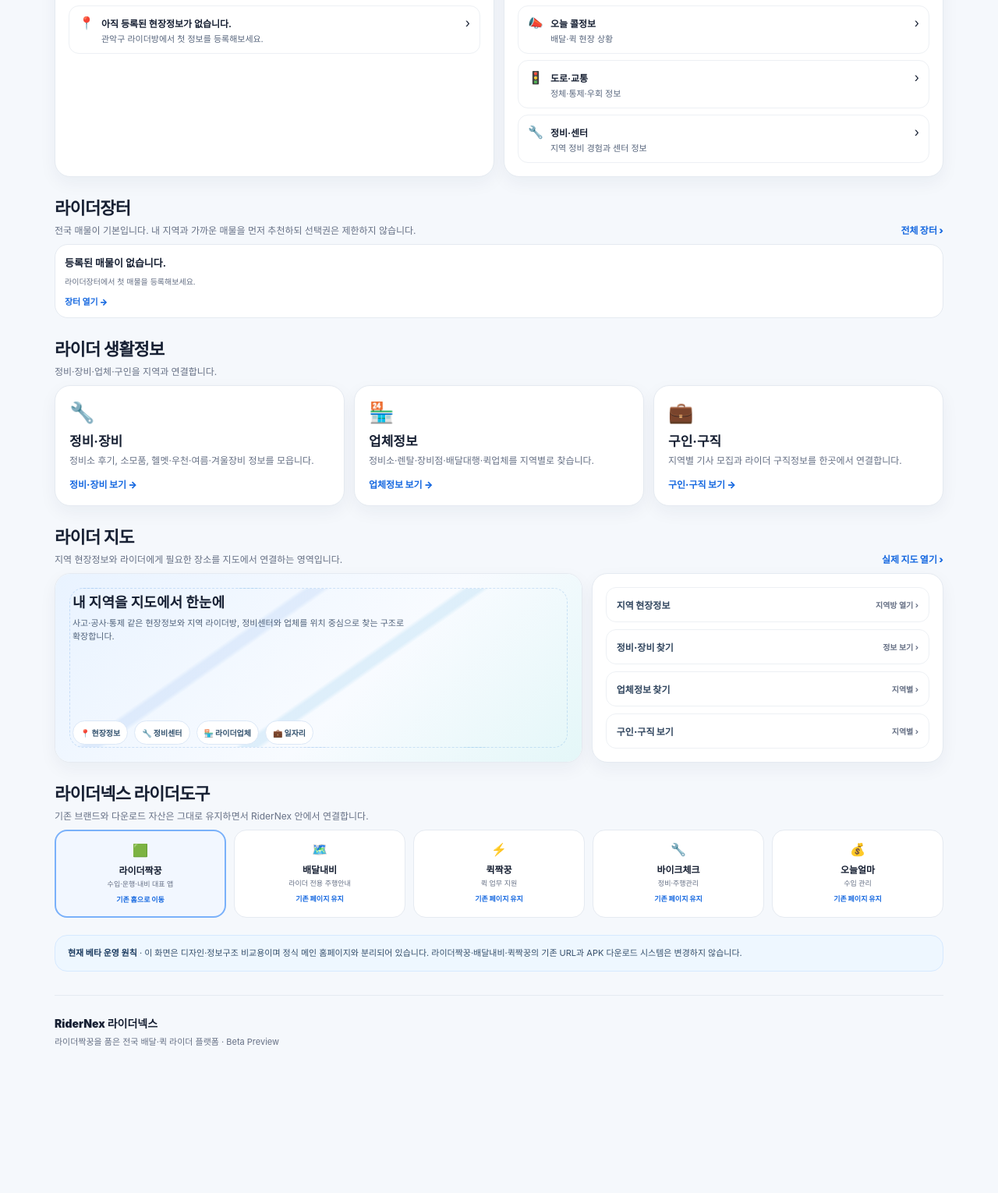
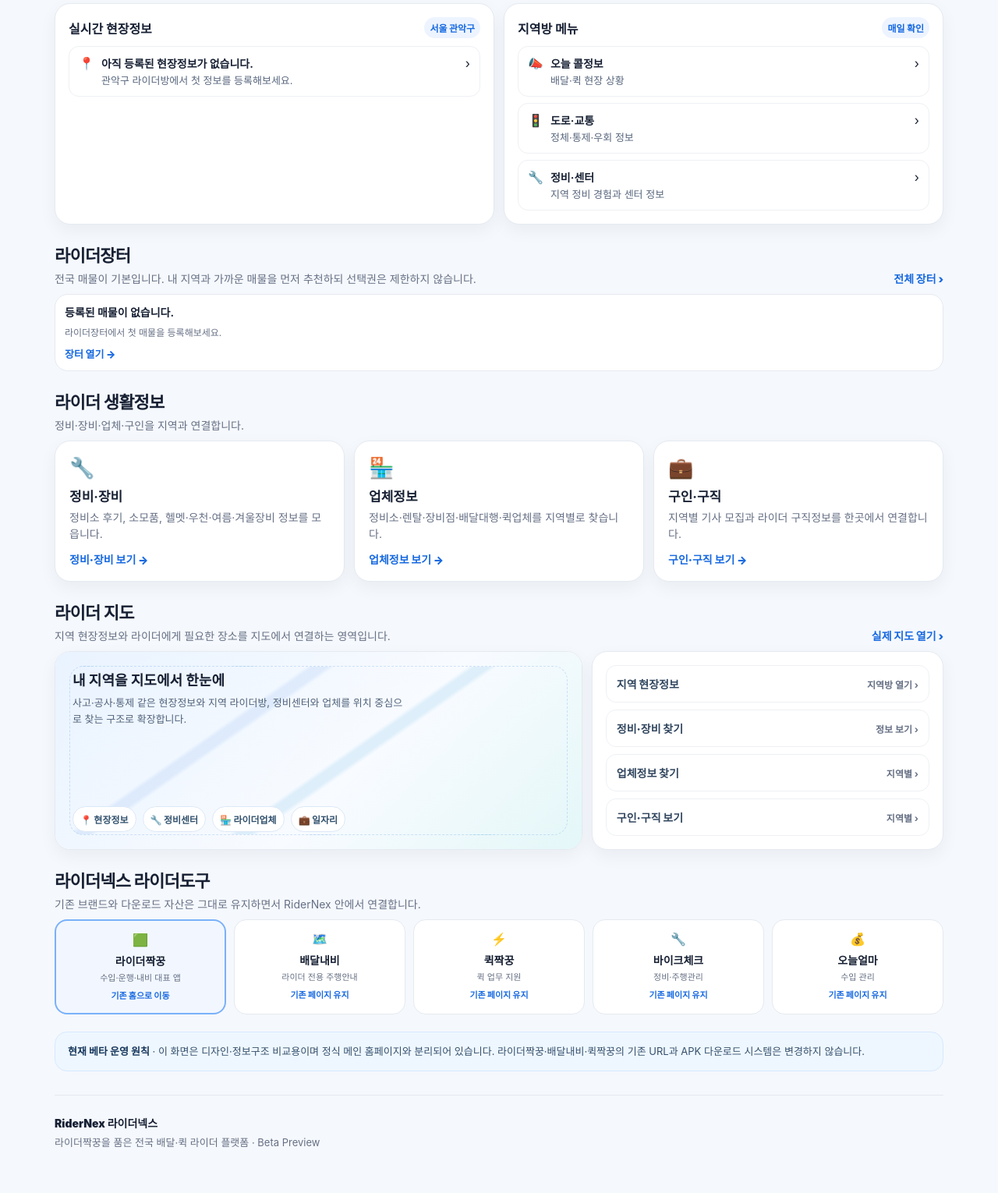
Before and after one commit to sunpeaker1/baedal-jjakkung-download, a website: page ridernex-beta/index.html in a window 1280 px wide. Shown: the part 1196-2726 px from the top of the page at 78% size. Before the commit the page ends 2595 px from the top, so only its background shows below. Drawn offline with Linux system fonts and the light colour scheme.

Commit message:
Increase RiderNex small text readability

```diff
--- a/ridernex-beta/index.html
+++ b/ridernex-beta/index.html
@@ -10,20 +10,20 @@
 <style>
 :root{--blue:#1769e0;--blue2:#0e56c7;--ink:#172033;--muted:#667085;--line:#e5eaf1;--bg:#f5f8fc;--panel:#fff;--green:#16a36a;--orange:#e78616;--red:#d74343;--shadow:0 14px 34px rgba(27,47,77,.09)}
 *{box-sizing:border-box}html{scroll-behavior:smooth}body{margin:0;background:var(--bg);color:var(--ink);font-family:-apple-system,BlinkMacSystemFont,"Noto Sans KR","Apple SD Gothic Neo","Segoe UI",sans-serif}a{text-decoration:none;color:inherit}button,input{font:inherit}
-.top{position:sticky;top:0;z-index:50;background:rgba(255,255,255,.94);backdrop-filter:blur(16px);border-bottom:1px solid var(--line)}.topin{max-width:1180px;margin:auto;padding:12px 20px;display:grid;grid-template-columns:auto 1fr auto;gap:18px;align-items:center}.brand{display:flex;align-items:center;gap:10px}.logoMetal{width:58px;height:44px;display:block;filter:drop-shadow(0 4px 6px rgba(12,74,160,.20))}.brandWord{display:block;font-size:20px;line-height:1;font-weight:1000;letter-spacing:-.8px;white-space:nowrap}.brandWord .rider{color:#162943}.brandWord .nex{color:#0874e8}.brand small{display:block;margin-top:5px;color:var(--muted);font-size:10px;font-weight:800}.search{display:flex;border:2px solid var(--blue);border-radius:14px;overflow:hidden;background:white}.search input{width:100%;border:0;outline:0;padding:12px 14px}.search button{border:0;background:var(--blue);color:#fff;font-weight:900;padding:0 18px}.auth{display:flex;gap:7px}.auth button,.auth a{border:1px solid var(--line);background:#fff;padding:9px 12px;border-radius:11px;font-weight:900;font-size:12px}.auth .join{background:var(--blue);border-color:var(--blue);color:#fff}
-.nav{background:#fff;border-bottom:1px solid var(--line);overflow:auto;white-space:nowrap}.navin{max-width:1180px;margin:auto;padding:0 20px;display:flex;gap:3px}.nav a{padding:13px 12px;font-size:13px;font-weight:900;color:#46536a}.nav a:hover{color:var(--blue);background:#f2f7ff}
-.wrap{max-width:1180px;margin:auto;padding:22px 20px 46px}.beta{display:inline-flex;align-items:center;gap:7px;padding:7px 10px;border-radius:999px;background:#fff0d8;color:#9a5b00;border:1px solid #f5d8a4;font-size:11px;font-weight:1000}
-.hero{margin-top:12px;display:grid;grid-template-columns:1.55fr .75fr;gap:16px}.heroMain{min-height:280px;padding:34px;border-radius:26px;background:linear-gradient(135deg,#174fa8,#1769e0 55%,#25a8d7);color:#fff;position:relative;overflow:hidden;box-shadow:var(--shadow)}.heroMain:after{content:"";position:absolute;width:300px;height:300px;border-radius:50%;background:rgba(255,255,255,.11);right:-70px;bottom:-110px}.heroMain h1{margin:0;font-size:38px;line-height:1.13;letter-spacing:-2px}.heroMain p{margin:15px 0 0;max-width:620px;color:#eaf3ff;font-weight:700;line-height:1.65}.bridge{margin-top:22px;padding:12px 14px;border-radius:14px;background:rgba(255,255,255,.12);display:inline-flex;flex-direction:column;gap:2px}.bridge b{font-size:13px}.bridge span{font-size:11px;color:#dfeeff}.heroSide{display:grid;gap:12px}.sidecard{padding:18px;border-radius:22px;background:#fff;border:1px solid var(--line);box-shadow:var(--shadow)}.sidecard h3{margin:0;font-size:16px}.sidecard p{margin:8px 0 0;color:var(--muted);font-size:12px;line-height:1.55}.sideBtns{display:grid;grid-template-columns:1fr 1fr;gap:8px;margin-top:13px}.sideBtns a{padding:11px;border-radius:11px;text-align:center;background:#f3f7fd;font-size:12px;font-weight:900;color:#345}
-.portalQuick{margin-top:16px;display:grid;grid-template-columns:repeat(5,1fr);gap:9px}.quickLink{min-height:88px;padding:13px 10px;border:1px solid var(--line);border-radius:17px;background:#fff;display:flex;flex-direction:column;align-items:center;justify-content:center;text-align:center;box-shadow:0 7px 20px rgba(27,47,77,.045)}.quickLink span{font-size:24px;line-height:1}.quickLink b{margin-top:8px;font-size:12px}.quickLink small{margin-top:3px;color:var(--muted);font-size:9px;line-height:1.35}.quickLink.primary{border-color:#a9cafa;background:linear-gradient(160deg,#fff,#eef5ff)}.quickLink.primary b{color:var(--blue)}
-.mapGrid{display:grid;grid-template-columns:1.2fr .8fr;gap:12px}.mapCard{min-height:190px;border:1px solid var(--line);border-radius:20px;background:#fff;box-shadow:0 8px 22px rgba(27,47,77,.05);overflow:hidden}.mapVisual{height:100%;min-height:190px;padding:22px;display:flex;flex-direction:column;justify-content:space-between;background:linear-gradient(135deg,#e9f3ff,#f8fbff 58%,#e4f7f8);position:relative}.mapVisual:before{content:"";position:absolute;inset:18px;border-radius:18px;background:linear-gradient(145deg,transparent 0 32%,rgba(26,111,221,.09) 33% 35%,transparent 36% 54%,rgba(39,156,218,.12) 55% 57%,transparent 58%);border:1px dashed rgba(32,116,210,.18)}.mapVisual>*{position:relative;z-index:1}.mapVisual h3{margin:0;font-size:18px}.mapVisual p{margin:7px 0 0;color:#50627a;font-size:11px;line-height:1.55;max-width:430px}.mapPins{display:flex;gap:8px;flex-wrap:wrap}.mapPins span{padding:7px 9px;border-radius:999px;background:#fff;border:1px solid #dce8f7;color:#34536f;font-size:10px;font-weight:900}.mapMenu{padding:17px;display:grid;gap:9px}.mapMenu a{padding:13px;border:1px solid #edf0f4;border-radius:13px;display:flex;align-items:center;justify-content:space-between;font-size:12px;font-weight:900;color:#31465f}.mapMenu a small{font-size:10px;color:var(--muted);font-weight:700}
-.section{margin-top:22px}.title{display:flex;justify-content:space-between;align-items:end;gap:12px;margin-bottom:10px}.title h2{margin:0;font-size:22px;letter-spacing:-.8px}.title p{margin:5px 0 0;font-size:12px;color:var(--muted)}.title a{color:var(--blue);font-weight:900;font-size:12px}
-.grid3{display:grid;grid-template-columns:repeat(3,1fr);gap:12px}.hub{display:block;background:#fff;border:1px solid var(--line);border-radius:20px;padding:18px;box-shadow:0 8px 22px rgba(27,47,77,.05);transition:.15s}.hub:active{transform:scale(.985)}.hub .ico{font-size:26px}.hub h3{margin:8px 0 5px;font-size:17px}.hub p{margin:0;color:var(--muted);font-size:12px;line-height:1.5}.hub.primary{border-color:#bcd5fb;background:linear-gradient(160deg,#fff,#f2f7ff)}.hub .go{display:inline-block;margin-top:12px;color:var(--blue);font-size:12px;font-weight:1000}
-.two{display:grid;grid-template-columns:1fr 1fr;gap:12px}.card{background:#fff;border:1px solid var(--line);border-radius:20px;padding:17px;box-shadow:0 8px 22px rgba(27,47,77,.05)}.cardHead{display:flex;justify-content:space-between;align-items:center;margin-bottom:10px}.cardHead h3{margin:0;font-size:16px}.tag{font-size:10px;font-weight:1000;padding:5px 7px;border-radius:999px;background:#edf4ff;color:var(--blue)}
-.feed{display:grid;gap:8px}.feedItem{padding:11px 12px;border:1px solid #edf0f4;border-radius:13px;display:grid;grid-template-columns:auto 1fr auto;gap:9px;align-items:start;background:#fff;transition:.15s}.feedItem:active{transform:scale(.99);background:#f5f9ff}.feedItem b{font-size:12px}.feedItem p{margin:2px 0 0;color:#58667d;font-size:11px}.feedItem time{font-size:10px;color:#98a2b3}.dot{width:9px;height:9px;border-radius:50%;margin-top:4px;background:var(--green)}.dot.orange{background:var(--orange)}.dot.red{background:var(--red)}
-.market{display:grid;grid-template-columns:repeat(4,1fr);gap:10px}.item{border:1px solid var(--line);background:#fff;border-radius:17px;overflow:hidden}.pic{height:105px;background:linear-gradient(135deg,#dde8f6,#f7f9fc);display:grid;place-items:center;font-size:42px}.itemBody{padding:12px}.itemBody b{font-size:13px}.price{margin-top:6px;font-size:15px;font-weight:1000}.meta{margin-top:5px;color:var(--muted);font-size:10px}
-.tools{display:grid;grid-template-columns:repeat(5,1fr);gap:10px}.tool{background:#fff;border:1px solid var(--line);border-radius:16px;padding:14px;text-align:center}.tool b{display:block;margin-top:7px;font-size:12px}.tool small{display:block;margin-top:3px;color:var(--muted);font-size:9px}.tool.main{border:2px solid #7ab1fa;background:#f2f7ff}.tool em{display:inline-block;margin-top:7px;font-style:normal;font-size:9px;font-weight:1000;color:var(--blue)}
-.statusbar{margin-top:22px;padding:14px 16px;border-radius:16px;background:#eef7ff;border:1px solid #d6e9ff;color:#36506c;font-size:11px;line-height:1.55}.statusbar b{color:#18385d}
-footer{margin-top:30px;padding:25px 0 10px;border-top:1px solid var(--line);color:var(--muted);font-size:11px}.footbrand{color:var(--ink);font-weight:1000;font-size:14px}
+.top{position:sticky;top:0;z-index:50;background:rgba(255,255,255,.94);backdrop-filter:blur(16px);border-bottom:1px solid var(--line)}.topin{max-width:1180px;margin:auto;padding:12px 20px;display:grid;grid-template-columns:auto 1fr auto;gap:18px;align-items:center}.brand{display:flex;align-items:center;gap:10px}.logoMetal{width:58px;height:44px;display:block;filter:drop-shadow(0 4px 6px rgba(12,74,160,.20))}.brandWord{display:block;font-size:20px;line-height:1;font-weight:1000;letter-spacing:-.8px;white-space:nowrap}.brandWord .rider{color:#162943}.brandWord .nex{color:#0874e8}.brand small{display:block;margin-top:5px;color:var(--muted);font-size:12px;font-weight:800}.search{display:flex;border:2px solid var(--blue);border-radius:14px;overflow:hidden;background:white}.search input{width:100%;border:0;outline:0;padding:12px 14px}.search button{border:0;background:var(--blue);color:#fff;font-weight:900;padding:0 18px}.auth{display:flex;gap:7px}.auth button,.auth a{border:1px solid var(--line);background:#fff;padding:9px 12px;border-radius:11px;font-weight:900;font-size:14px}.auth .join{background:var(--blue);border-color:var(--blue);color:#fff}
+.nav{background:#fff;border-bottom:1px solid var(--line);overflow:auto;white-space:nowrap}.navin{max-width:1180px;margin:auto;padding:0 20px;display:flex;gap:3px}.nav a{padding:13px 12px;font-size:14px;font-weight:900;color:#46536a}.nav a:hover{color:var(--blue);background:#f2f7ff}
+.wrap{max-width:1180px;margin:auto;padding:22px 20px 46px}.beta{display:inline-flex;align-items:center;gap:7px;padding:7px 10px;border-radius:999px;background:#fff0d8;color:#9a5b00;border:1px solid #f5d8a4;font-size:13px;font-weight:1000}
+.hero{margin-top:12px;display:grid;grid-template-columns:1.55fr .75fr;gap:16px}.heroMain{min-height:280px;padding:34px;border-radius:26px;background:linear-gradient(135deg,#174fa8,#1769e0 55%,#25a8d7);color:#fff;position:relative;overflow:hidden;box-shadow:var(--shadow)}.heroMain:after{content:"";position:absolute;width:300px;height:300px;border-radius:50%;background:rgba(255,255,255,.11);right:-70px;bottom:-110px}.heroMain h1{margin:0;font-size:38px;line-height:1.13;letter-spacing:-2px}.heroMain p{margin:15px 0 0;max-width:620px;color:#eaf3ff;font-weight:700;line-height:1.65}.bridge{margin-top:22px;padding:12px 14px;border-radius:14px;background:rgba(255,255,255,.12);display:inline-flex;flex-direction:column;gap:2px}.bridge b{font-size:14px}.bridge span{font-size:13px;color:#dfeeff}.heroSide{display:grid;gap:12px}.sidecard{padding:18px;border-radius:22px;background:#fff;border:1px solid var(--line);box-shadow:var(--shadow)}.sidecard h3{margin:0;font-size:16px}.sidecard p{margin:8px 0 0;color:var(--muted);font-size:14px;line-height:1.55}.sideBtns{display:grid;grid-template-columns:1fr 1fr;gap:8px;margin-top:13px}.sideBtns a{padding:11px;border-radius:11px;text-align:center;background:#f3f7fd;font-size:14px;font-weight:900;color:#345}
+.portalQuick{margin-top:16px;display:grid;grid-template-columns:repeat(5,1fr);gap:9px}.quickLink{min-height:88px;padding:13px 10px;border:1px solid var(--line);border-radius:17px;background:#fff;display:flex;flex-direction:column;align-items:center;justify-content:center;text-align:center;box-shadow:0 7px 20px rgba(27,47,77,.045)}.quickLink span{font-size:24px;line-height:1}.quickLink b{margin-top:8px;font-size:14px}.quickLink small{margin-top:3px;color:var(--muted);font-size:11px;line-height:1.35}.quickLink.primary{border-color:#a9cafa;background:linear-gradient(160deg,#fff,#eef5ff)}.quickLink.primary b{color:var(--blue)}
+.mapGrid{display:grid;grid-template-columns:1.2fr .8fr;gap:12px}.mapCard{min-height:190px;border:1px solid var(--line);border-radius:20px;background:#fff;box-shadow:0 8px 22px rgba(27,47,77,.05);overflow:hidden}.mapVisual{height:100%;min-height:190px;padding:22px;display:flex;flex-direction:column;justify-content:space-between;background:linear-gradient(135deg,#e9f3ff,#f8fbff 58%,#e4f7f8);position:relative}.mapVisual:before{content:"";position:absolute;inset:18px;border-radius:18px;background:linear-gradient(145deg,transparent 0 32%,rgba(26,111,221,.09) 33% 35%,transparent 36% 54%,rgba(39,156,218,.12) 55% 57%,transparent 58%);border:1px dashed rgba(32,116,210,.18)}.mapVisual>*{position:relative;z-index:1}.mapVisual h3{margin:0;font-size:18px}.mapVisual p{margin:7px 0 0;color:#50627a;font-size:13px;line-height:1.55;max-width:430px}.mapPins{display:flex;gap:8px;flex-wrap:wrap}.mapPins span{padding:7px 9px;border-radius:999px;background:#fff;border:1px solid #dce8f7;color:#34536f;font-size:12px;font-weight:900}.mapMenu{padding:17px;display:grid;gap:9px}.mapMenu a{padding:13px;border:1px solid #edf0f4;border-radius:13px;display:flex;align-items:center;justify-content:space-between;font-size:14px;font-weight:900;color:#31465f}.mapMenu a small{font-size:12px;color:var(--muted);font-weight:700}
+.section{margin-top:22px}.title{display:flex;justify-content:space-between;align-items:end;gap:12px;margin-bottom:10px}.title h2{margin:0;font-size:22px;letter-spacing:-.8px}.title p{margin:5px 0 0;font-size:14px;color:var(--muted)}.title a{color:var(--blue);font-weight:900;font-size:14px}
+.grid3{display:grid;grid-template-columns:repeat(3,1fr);gap:12px}.hub{display:block;background:#fff;border:1px solid var(--line);border-radius:20px;padding:18px;box-shadow:0 8px 22px rgba(27,47,77,.05);transition:.15s}.hub:active{transform:scale(.985)}.hub .ico{font-size:26px}.hub h3{margin:8px 0 5px;font-size:17px}.hub p{margin:0;color:var(--muted);font-size:14px;line-height:1.5}.hub.primary{border-color:#bcd5fb;background:linear-gradient(160deg,#fff,#f2f7ff)}.hub .go{display:inline-block;margin-top:12px;color:var(--blue);font-size:14px;font-weight:1000}
+.two{display:grid;grid-template-columns:1fr 1fr;gap:12px}.card{background:#fff;border:1px solid var(--line);border-radius:20px;padding:17px;box-shadow:0 8px 22px rgba(27,47,77,.05)}.cardHead{display:flex;justify-content:space-between;align-items:center;margin-bottom:10px}.cardHead h3{margin:0;font-size:16px}.tag{font-size:12px;font-weight:1000;padding:5px 7px;border-radius:999px;background:#edf4ff;color:var(--blue)}
+.feed{display:grid;gap:8px}.feedItem{padding:11px 12px;border:1px solid #edf0f4;border-radius:13px;display:grid;grid-template-columns:auto 1fr auto;gap:9px;align-items:start;background:#fff;transition:.15s}.feedItem:active{transform:scale(.99);background:#f5f9ff}.feedItem b{font-size:14px}.feedItem p{margin:2px 0 0;color:#58667d;font-size:13px}.feedItem time{font-size:12px;color:#98a2b3}.dot{width:9px;height:9px;border-radius:50%;margin-top:4px;background:var(--green)}.dot.orange{background:var(--orange)}.dot.red{background:var(--red)}
+.market{display:grid;grid-template-columns:repeat(4,1fr);gap:10px}.item{border:1px solid var(--line);background:#fff;border-radius:17px;overflow:hidden}.pic{height:105px;background:linear-gradient(135deg,#dde8f6,#f7f9fc);display:grid;place-items:center;font-size:42px}.itemBody{padding:12px}.itemBody b{font-size:14px}.price{margin-top:6px;font-size:15px;font-weight:1000}.meta{margin-top:5px;color:var(--muted);font-size:12px}
+.tools{display:grid;grid-template-columns:repeat(5,1fr);gap:10px}.tool{background:#fff;border:1px solid var(--line);border-radius:16px;padding:14px;text-align:center}.tool b{display:block;margin-top:7px;font-size:14px}.tool small{display:block;margin-top:3px;color:var(--muted);font-size:11px}.tool.main{border:2px solid #7ab1fa;background:#f2f7ff}.tool em{display:inline-block;margin-top:7px;font-style:normal;font-size:11px;font-weight:1000;color:var(--blue)}
+.statusbar{margin-top:22px;padding:14px 16px;border-radius:16px;background:#eef7ff;border:1px solid #d6e9ff;color:#36506c;font-size:13px;line-height:1.55}.statusbar b{color:#18385d}
+footer{margin-top:30px;padding:25px 0 10px;border-top:1px solid var(--line);color:var(--muted);font-size:13px}.footbrand{color:var(--ink);font-weight:1000;font-size:14px}
 @media(max-width:800px){.portalQuick{grid-template-columns:repeat(3,1fr)}.mapGrid{grid-template-columns:1fr}.topin{grid-template-columns:1fr auto}.search{grid-column:1/-1;grid-row:2}.auth .login{display:none}.hero{grid-template-columns:1fr}.heroMain{min-height:235px;padding:25px}.heroMain h1{font-size:30px}.grid3,.two{grid-template-columns:1fr}.market{grid-template-columns:1fr 1fr}.tools{grid-template-columns:1fr 1fr}.tool.main{grid-column:1/-1}.navin{padding:0 12px}.wrap{padding:16px 12px 36px}.brandWord{font-size:18px}}
 @media(max-width:390px){.portalQuick{grid-template-columns:repeat(2,1fr)}.market{grid-template-columns:1fr}.sideBtns{grid-template-columns:1fr}.heroMain h1{font-size:27px}}
 </style>
@@ -171,7 +171,7 @@ if(homeRegionFeed){
 const marketPreview=document.getElementById('marketPreview');
 const marketItems=RNX.marketItems().slice(0,4);
 if(!marketItems.length){
-  marketPreview.innerHTML='<a class="item" href="market.html" style="grid-column:1/-1"><div class="itemBody"><b>등록된 매물이 없습니다.</b><div class="meta" style="margin-top:7px">라이더장터에서 첫 매물을 등록해보세요.</div><span class="go" style="display:inline-block;margin-top:10px;color:var(--blue);font-size:11px;font-weight:900">장터 열기 →</span></div></a>';
+  marketPreview.innerHTML='<a class="item" href="market.html" style="grid-column:1/-1"><div class="itemBody"><b>등록된 매물이 없습니다.</b><div class="meta" style="margin-top:7px">라이더장터에서 첫 매물을 등록해보세요.</div><span class="go" style="display:inline-block;margin-top:10px;color:var(--blue);font-size:13px;font-weight:900">장터 열기 →</span></div></a>';
 }else{
   marketPreview.innerHTML=marketItems.map(x=>'<a class="item" href="market.html"><div class="pic">'+(x.category==='오토바이'?'🛵':x.category==='전기이동수단'?'⚡':x.category==='장비'?'🪖':'🔧')+'</div><div class="itemBody"><b>'+esc(x.title)+'</b><div class="price">'+Number(x.price).toLocaleString('ko-KR')+'원</div><div class="meta">'+esc(x.region)+' · '+esc(x.condition)+'</div></div></a>').join('');
 }
```
